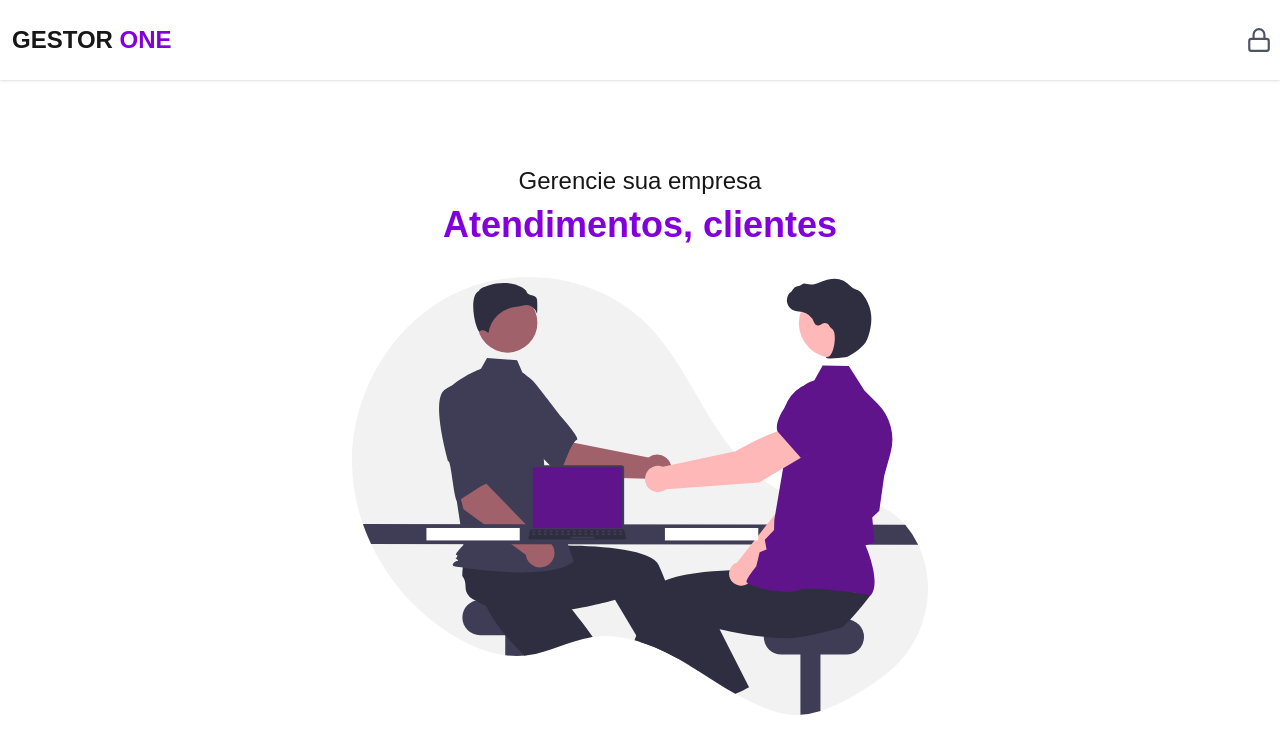
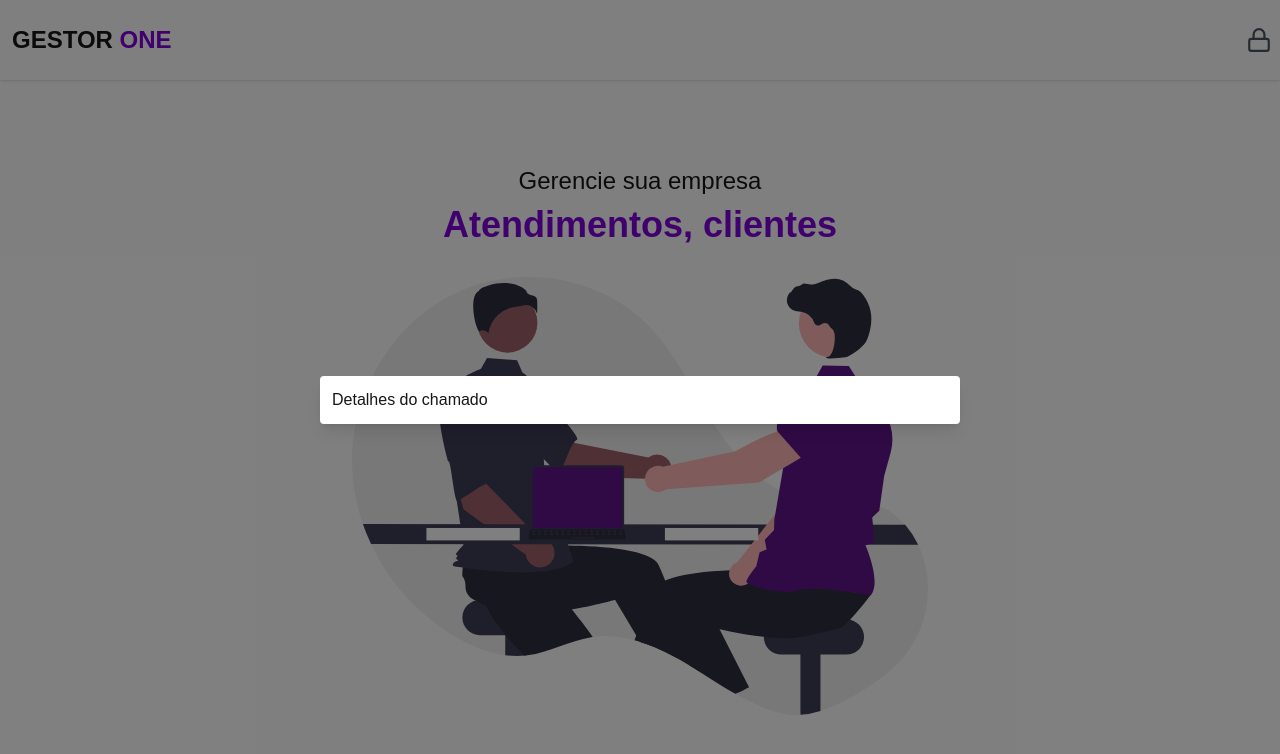
Before and after one commit to Gabriel-otirB/gestor-one, a Next.js app: page / in a window 1280 px wide. Shown: the top 754 px of the page. Built offline with nearby package versions, Linux system fonts and the light colour scheme; no server answers.

Commit message:
feat: Creating modal ticket

```diff
--- a/src/app/layout.tsx
+++ b/src/app/layout.tsx
@@ -3,6 +3,7 @@
 import "./globals.css";
 import Header from '@/components/header';
 import { AuthProvider } from '@/providers/auth';
+import { ModalProvider } from '@/providers/modal';
 
 const geistSans = Geist({
   variable: "--font-geist-sans",
@@ -26,12 +27,12 @@
 }>) {
   return (
     <html lang="en">
-      <body
-        className={`${geistSans.variable} ${geistMono.variable} antialiased`}
-      >
+      <body className={`${geistSans.variable} ${geistMono.variable} antialiased`}>
         <AuthProvider>
-          <Header />
-          {children}
+          <ModalProvider>
+            <Header />
+            {children}
+          </ModalProvider>
         </AuthProvider>
       </body>
     </html>
--- /dev/null
+++ b/src/components/modal/index.tsx
@@ -0,0 +1,17 @@
+"use client"
+
+const ModalTicket = () => {
+  return (
+    <section className='absolute inset-0 bg-black/50 flex items-center justify-center'>
+      <div className='absolute inset-0 flex items-center justify-center'>
+
+        <div className='bg-white shadow-lg w-4/5 md:w-1/2 max-w-2xl p-3 rounded'>
+          <h1>Detalhes do chamado</h1>
+        </div>
+
+      </div>
+    </section>
+  )
+}
+
+export default ModalTicket;
--- /dev/null
+++ b/src/providers/modal.tsx
@@ -0,0 +1,27 @@
+"use client";
+import { createContext, ReactNode, useState } from "react";
+import { TicketProps } from '@/utils/ticket.type';
+import { CustomerProps } from '@/utils/customer.type';
+import ModalTicket from '@/components/modal';
+
+interface ModalContextData {
+  visible: boolean;
+  handleModalVisible: () => void;
+}
+
+export const ModalContext = createContext({} as ModalContextData);
+
+export const ModalProvider = ({ children }: { children: ReactNode }) => {
+  const [visible, setVisible] = useState(true);
+
+  function handleModalVisible() {
+    setVisible(!visible);
+  }
+
+  return (
+    <ModalContext.Provider value={{ visible, handleModalVisible }}>
+      {visible && <ModalTicket />}
+      {children}
+    </ModalContext.Provider>
+  )
+}
```
